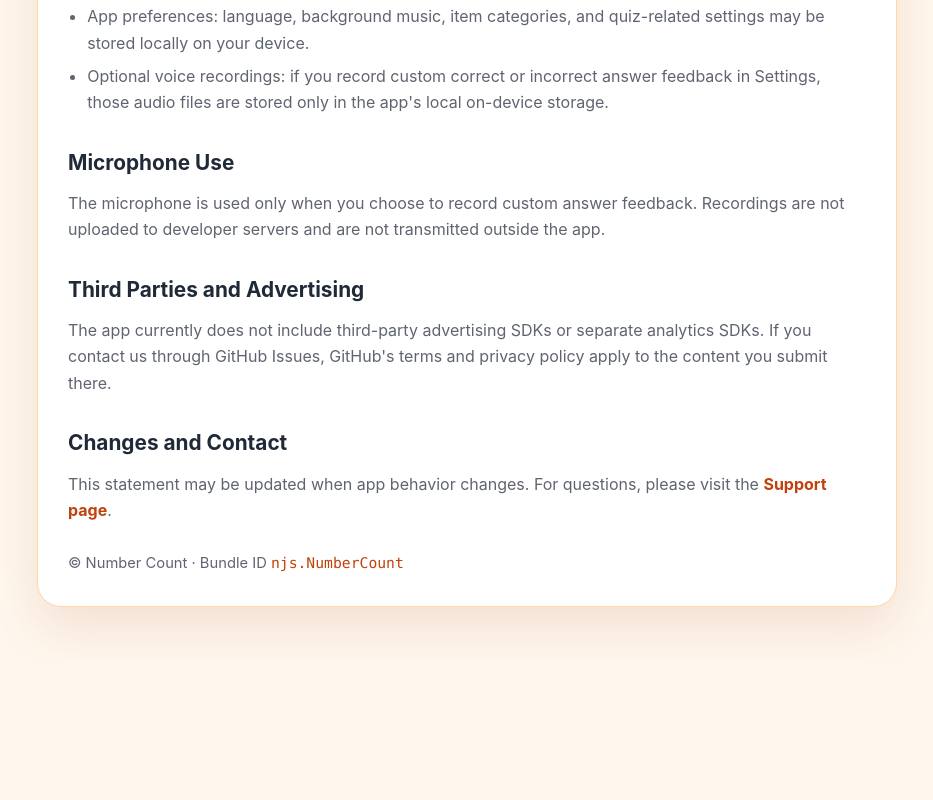
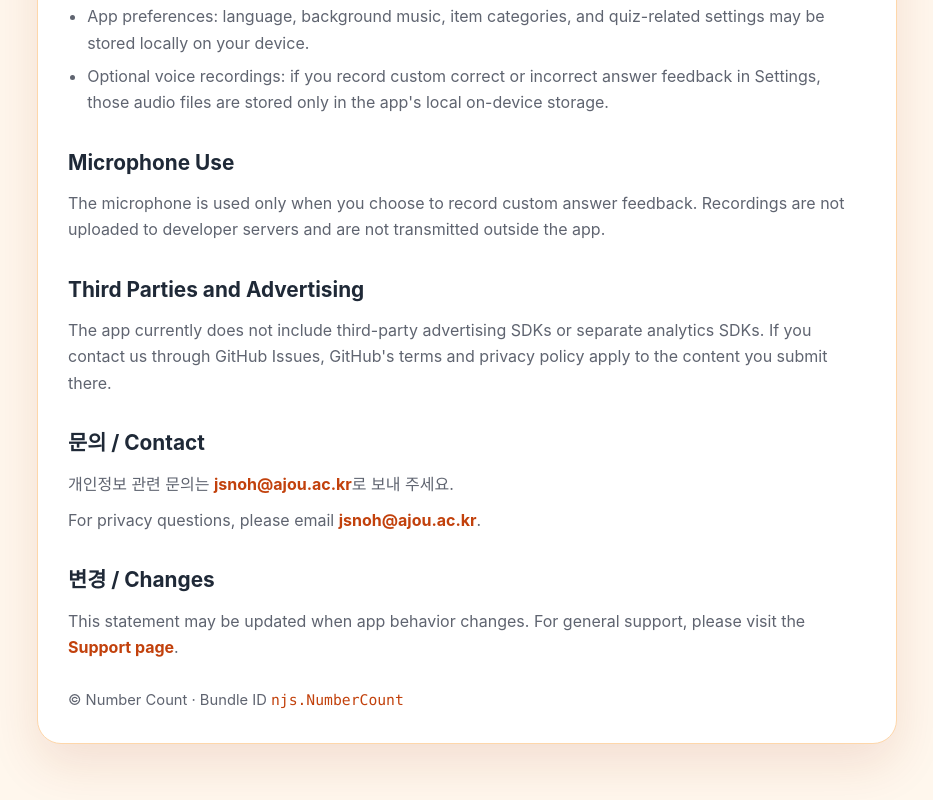
Before and after one commit to mrnoh99/countNumber, a plain HTML site: page privacy.html in a window 1280 px wide. Shown: the part 1358-2158 px from the top of the page, without its empty margins (173-1106 px from the left). Before the commit the page ends 2021 px from the top, so only its background shows below. Drawn offline with Linux system fonts and the light colour scheme.

Commit message:
Add files via upload

```diff
--- a/privacy.html
+++ b/privacy.html
@@ -192,8 +192,12 @@
       <h2>Third Parties and Advertising</h2>
       <p>The app currently does not include third-party advertising SDKs or separate analytics SDKs. If you contact us through GitHub Issues, GitHub's terms and privacy policy apply to the content you submit there.</p>
 
-      <h2>Changes and Contact</h2>
-      <p>This statement may be updated when app behavior changes. For questions, please visit the <a href="support.html">Support page</a>.</p>
+      <h2>문의 / Contact</h2>
+      <p>개인정보 관련 문의는 <a href="mailto:jsnoh@ajou.ac.kr">jsnoh@ajou.ac.kr</a>로 보내 주세요.</p>
+      <p>For privacy questions, please email <a href="mailto:jsnoh@ajou.ac.kr">jsnoh@ajou.ac.kr</a>.</p>
+
+      <h2>변경 / Changes</h2>
+      <p>This statement may be updated when app behavior changes. For general support, please visit the <a href="support.html">Support page</a>.</p>
 
       <footer>© Number Count · Bundle ID <code>njs.NumberCount</code></footer>
     </main>
```
Also changed, not shown: support.html (+3 -2 lines).
